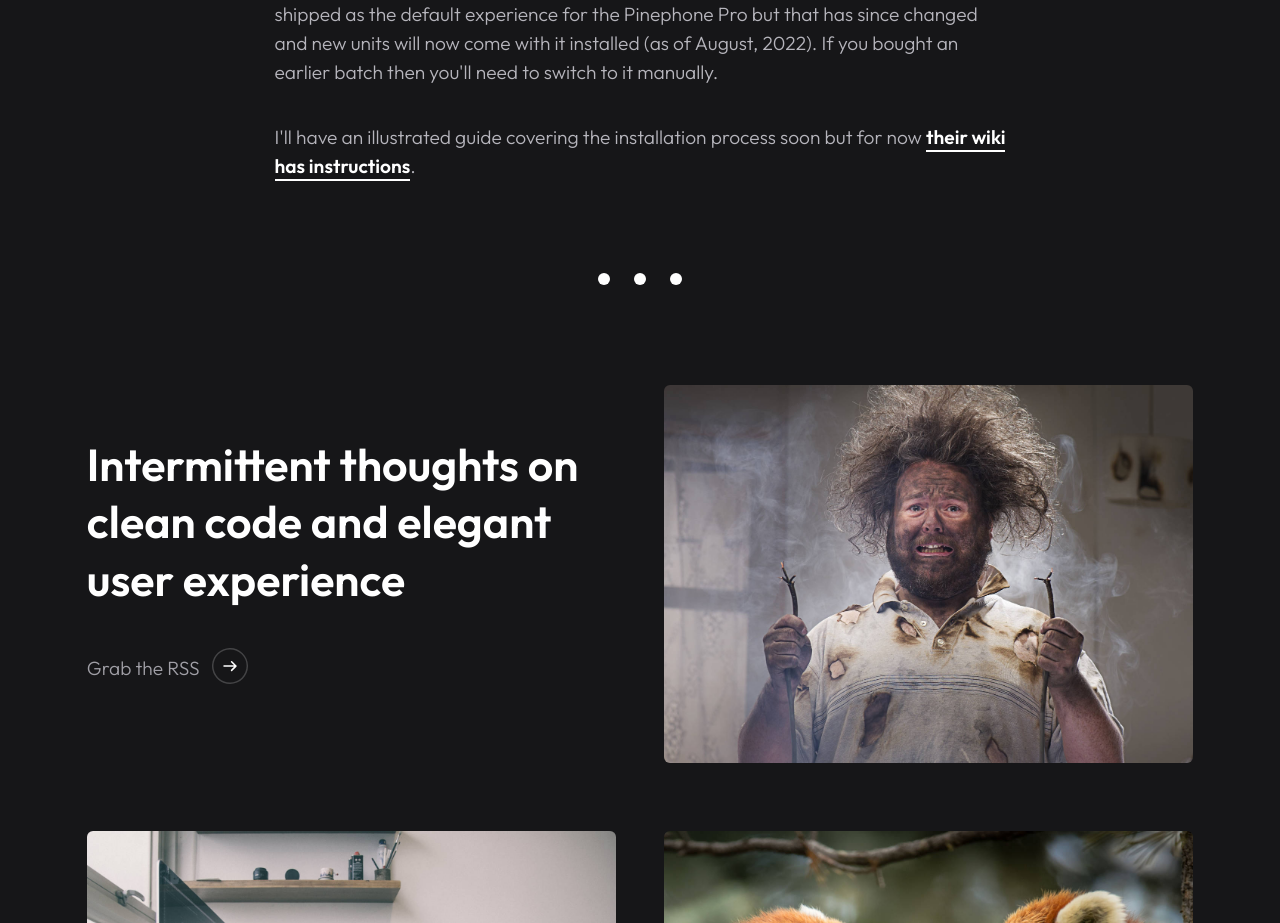
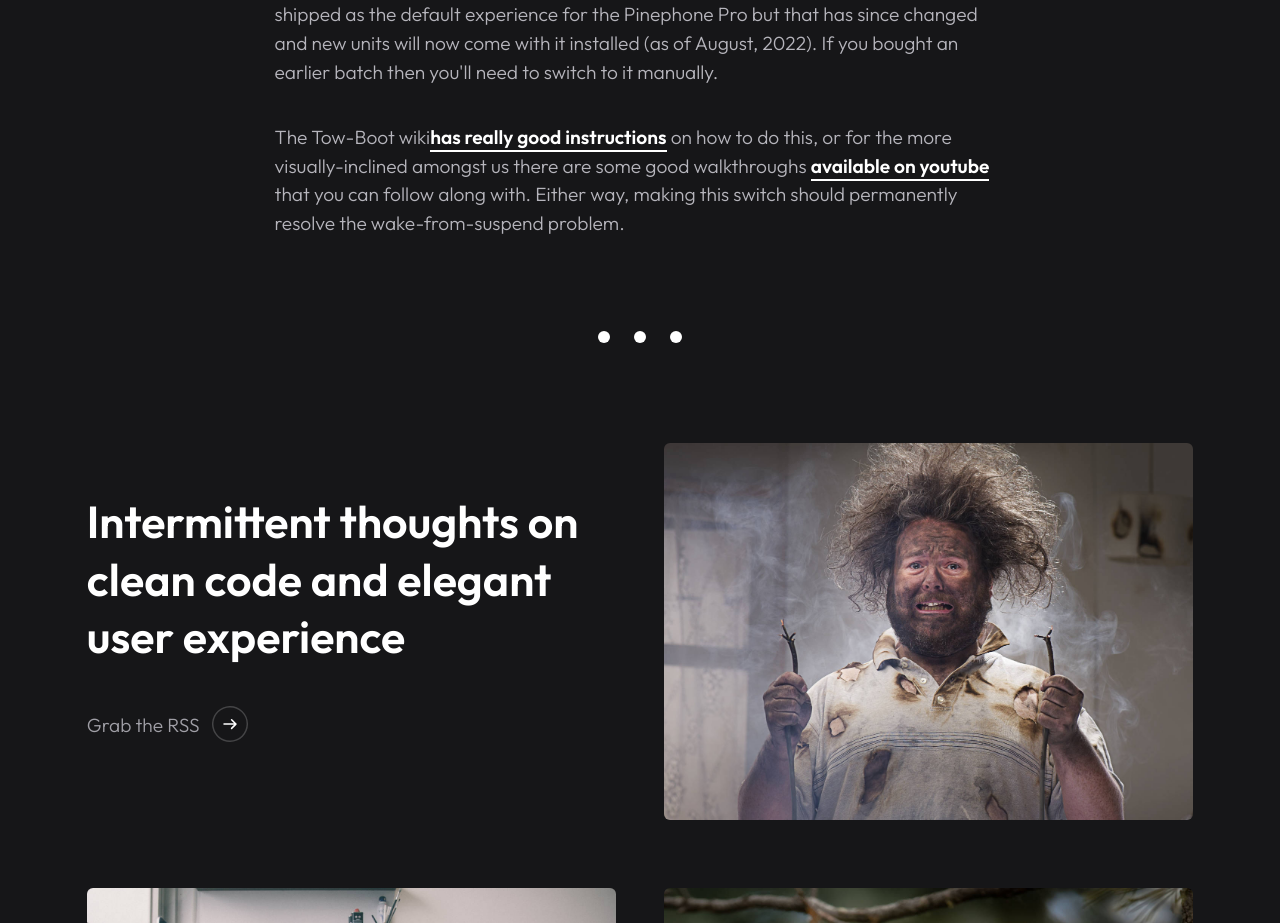
Before and after one commit to gianjohansen/johansen.ai, a Next.js app: page /blog/pinephone-pro-wont-charge in a window 1280 px wide. Shown: the part 4240-5163 px from the top of the page. Built offline with nearby package versions, Linux system fonts and the light colour scheme.

Commit message:
Add link to tow-boot installation guide

```diff
--- a/pages/blog/pinephone-pro-wont-charge.tsx
+++ b/pages/blog/pinephone-pro-wont-charge.tsx
@@ -222,12 +222,17 @@ const PinephoneProWontCharge: NextPage = () => {
                 you&apos;ll need to switch to it manually.
               </p>
               <p>
-                I&apos;ll have an illustrated guide covering the installation
-                process soon but for now{' '}
+                The Tow-Boot wiki
                 <a href="https://tow-boot.org/devices/pine64-pinephonePro.html">
-                  their wiki has instructions
-                </a>
-                .
+                  has really good instructions
+                </a>{' '}
+                on how to do this, or for the more visually-inclined amongst us
+                there are some good walkthroughs{' '}
+                <a href="https://www.youtube.com/watch?v=7piXOM8G2uQ">
+                  available on youtube
+                </a>{' '}
+                that you can follow along with. Either way, making this switch
+                should permanently resolve the wake-from-suspend problem.
               </p>
             </Col>
           </Row>
```
